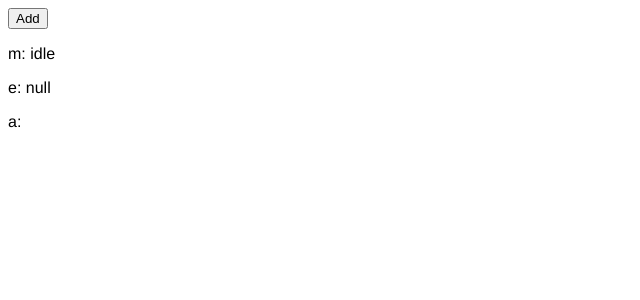
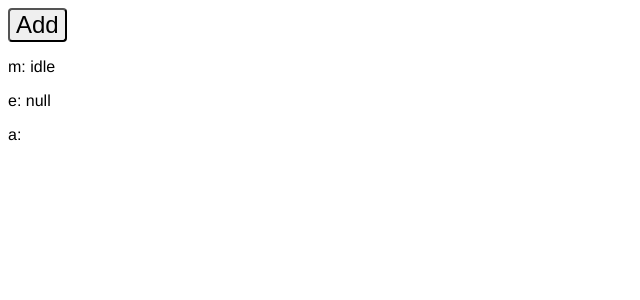
Before and after one commit to amakor97/todolistagain, a React (Vite) app: page / in a window 1280 px wide. Shown: the top 300 px of the page, without its empty margins (0-640 px from the left). Built offline with nearby package versions, Linux system fonts and the light colour scheme.

Commit message:
[STYLE]: add some styles to button component

```diff
--- /dev/null
+++ b/src/components/Button/Button.module.css
@@ -0,0 +1,12 @@
+.button {
+  margin-right: 8px;
+
+  font-size: 1.5rem;
+
+  border-radius: 4px;
+  cursor: pointer;
+}
+
+.button:hover {
+  background-color: grey;
+}
--- a/src/components/Button/Button.tsx
+++ b/src/components/Button/Button.tsx
@@ -1,3 +1,5 @@
+import Styles from "./Button.module.css";
+
 type handler = (...args: unknown[]) => unknown;
 
 function Button({
@@ -8,7 +10,7 @@
   btnText?: string;
 }) {
   return (
-    <button onClick={handleClick} type="button">
+    <button className={Styles.button} onClick={handleClick} type="button">
       {btnText ?? "Button"}
     </button>
   );
```
